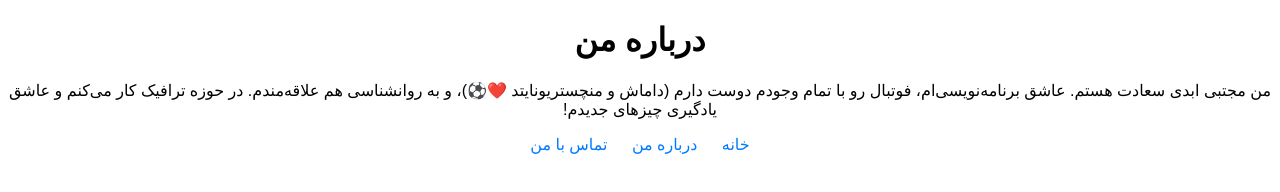
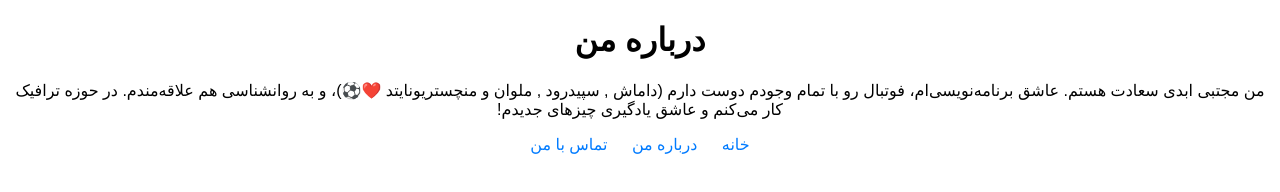
Before and after one commit to mojtaba2424/mojtaba2424.github.io, a plain HTML site: page about.html in a window 1280 px wide. Drawn offline with Linux system fonts and the light colour scheme.

Commit message:
Update about.html
تیم های مورد علاقه

```diff
--- a/about.html
+++ b/about.html
@@ -10,7 +10,7 @@
 </head>
 <body>
   <h1>درباره من</h1>
-  <p>من مجتبی ابدی سعادت هستم. عاشق برنامه‌نویسی‌ام، فوتبال رو با تمام وجودم دوست دارم (داماش و منچستریونایتد ❤️⚽)، و به روانشناسی هم علاقه‌مندم. در حوزه ترافیک کار می‌کنم و عاشق یادگیری چیزهای جدیدم!</p>
+  <p>من مجتبی ابدی سعادت هستم. عاشق برنامه‌نویسی‌ام، فوتبال رو با تمام وجودم دوست دارم (داماش , سپیدرود , ملوان و منچستریونایتد ❤️⚽)، و به روانشناسی هم علاقه‌مندم. در حوزه ترافیک کار می‌کنم و عاشق یادگیری چیزهای جدیدم!</p>
 
   <nav>
     <a href="index.html">خانه</a>
```
